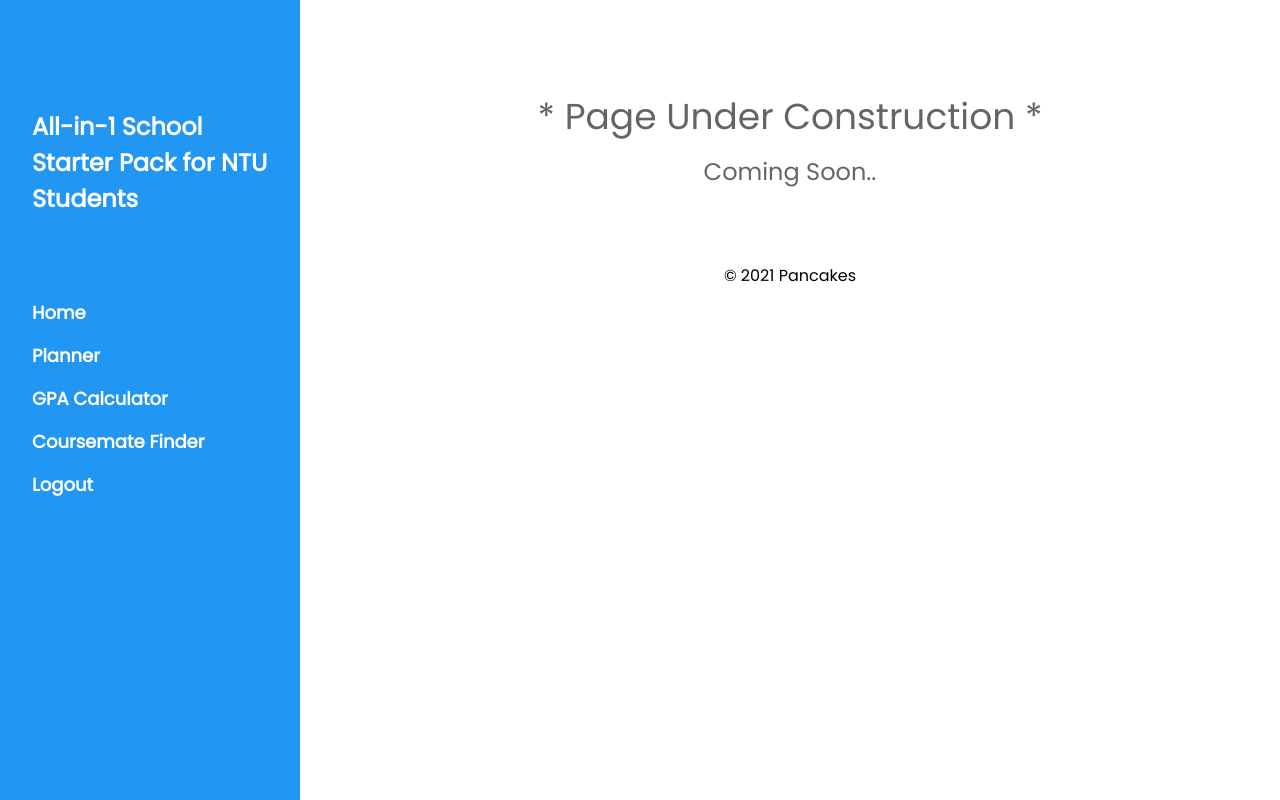
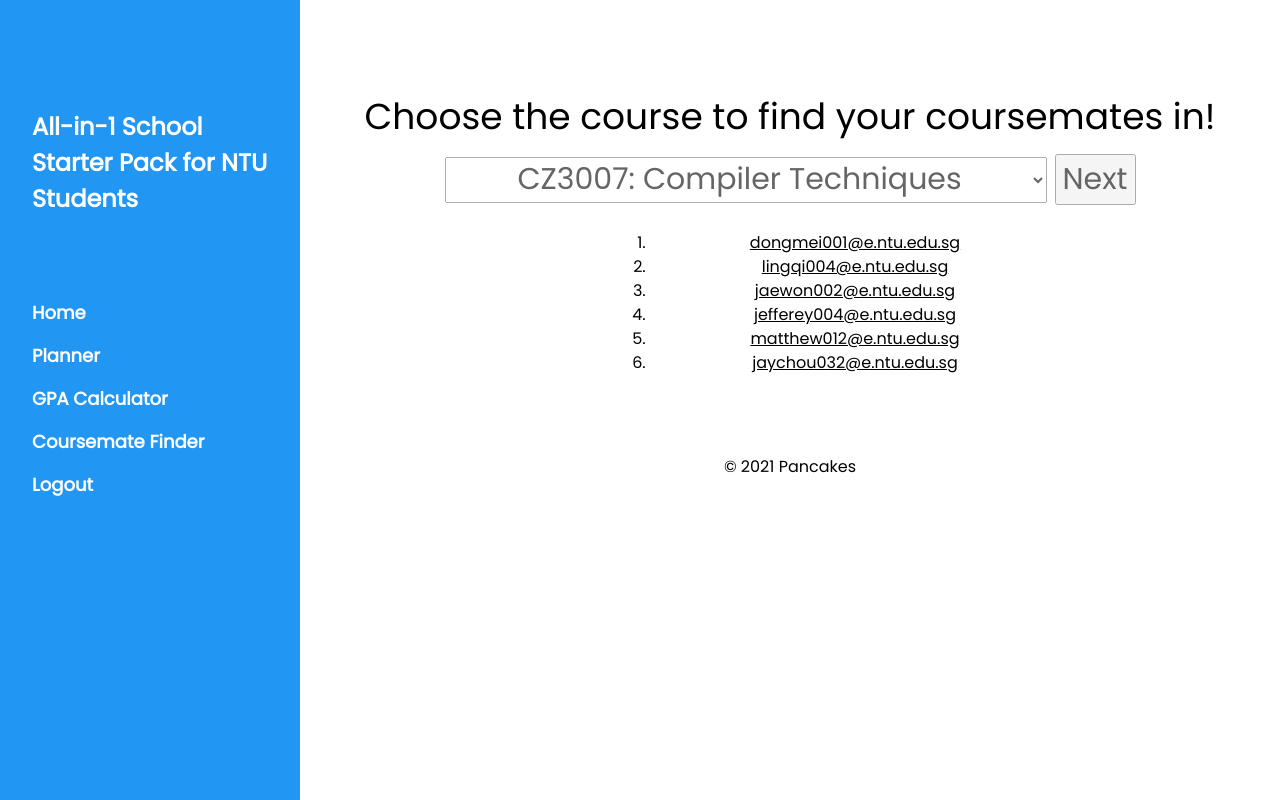
Before and after one commit to matthanmethane/course_planner, a Flask app: page /partner in a window 1280 px wide. Run offline with Flask 2, Linux system fonts and the light colour scheme; parts of the project's set-up code (start-up, migrations or seed data) failed here and were passed over; some libraries are stand-ins or nearby versions.

Commit message:
Added course mate finder

```diff
--- a/main.py
+++ b/main.py
@@ -246,6 +246,7 @@ def gpa():
     return render_template("gpa_new.html", form=form)
 
 
+
 @app.route('/partner', methods=["GET", "POST"])
 def partner():
     return render_template("partner.html")
--- a/templates/partner.html
+++ b/templates/partner.html
@@ -51,9 +51,34 @@ body {font-size:16px;}
   <div class="w3-container" style="margin-top:80px" id="Planner">
 
     <h1 class="w3-xxxlarge w3-text-red"><b></b></h1>
-    <h1 class="w3-opacity" style="text-align: center;">* Page Under Construction *</h1>
-    <h3 class="w3-opacity" style="text-align: center;">Coming Soon..</h3>
+    <h1 style="text-align: center;">
+    Choose the course to find your coursemates in!
+    </h1>
+    <h2 class="w3-opacity" style="text-align: center;">
+    <select name="course_code" id="course_code" style="text-align: center;">
+      <option value="course1">CZ3007: Compiler Techniques</option>
+      <option value="course2">CZ4041: Machine Learning</option>
+      <option value="course3">CZ4071: Network Science</option>
+      <option value="course4">MH1812: Discretly Discrete Mathematics</option>
+    </select>
+    <button>
+      Next
+    </button>
+    </h2>
 
+
+  </div>
+  <div style="text-align: center;width:50%;margin-left:30%;">
+    <p>
+      <ol>
+        <li> <a href=""> dongmei001@e.ntu.edu.sg</a></li>
+        <li> <a href="">lingqi004@e.ntu.edu.sg</a></li>
+        <li><a href="">jaewon002@e.ntu.edu.sg</a></li>
+        <li><a href="">jefferey004@e.ntu.edu.sg</a></li>
+        <li><a href="">matthew012@e.ntu.edu.sg</a></li>
+        <li><a href="">jaychou032@e.ntu.edu.sg</a></li>
+      </ol>
+    </p>
   </div>
 
 
```
Also changed, not shown: ASE_Project.db.
